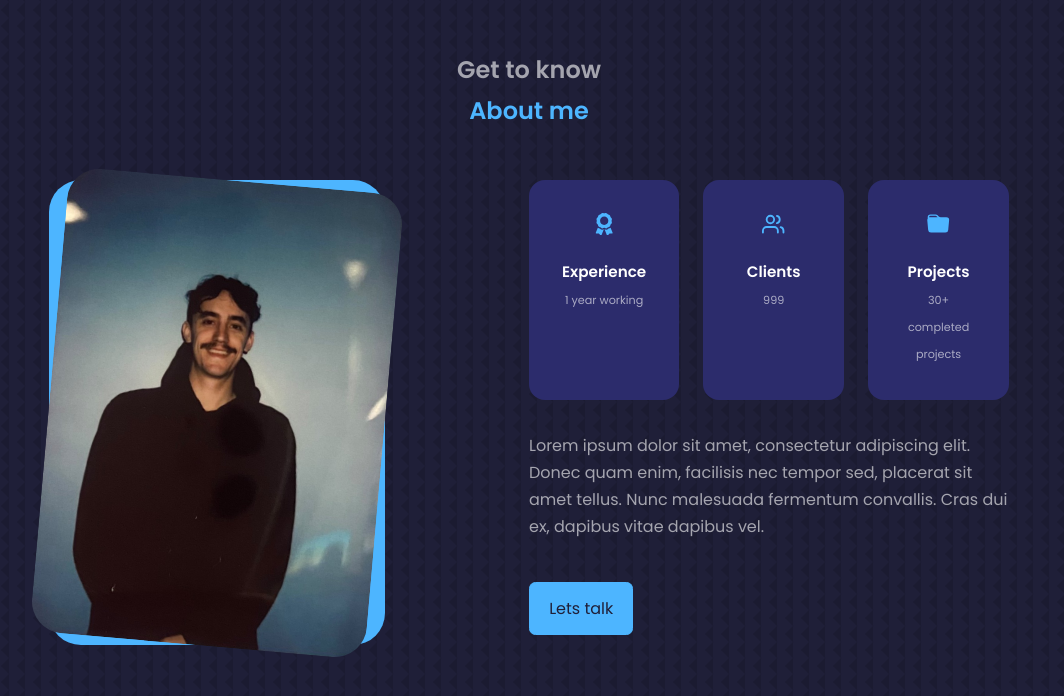
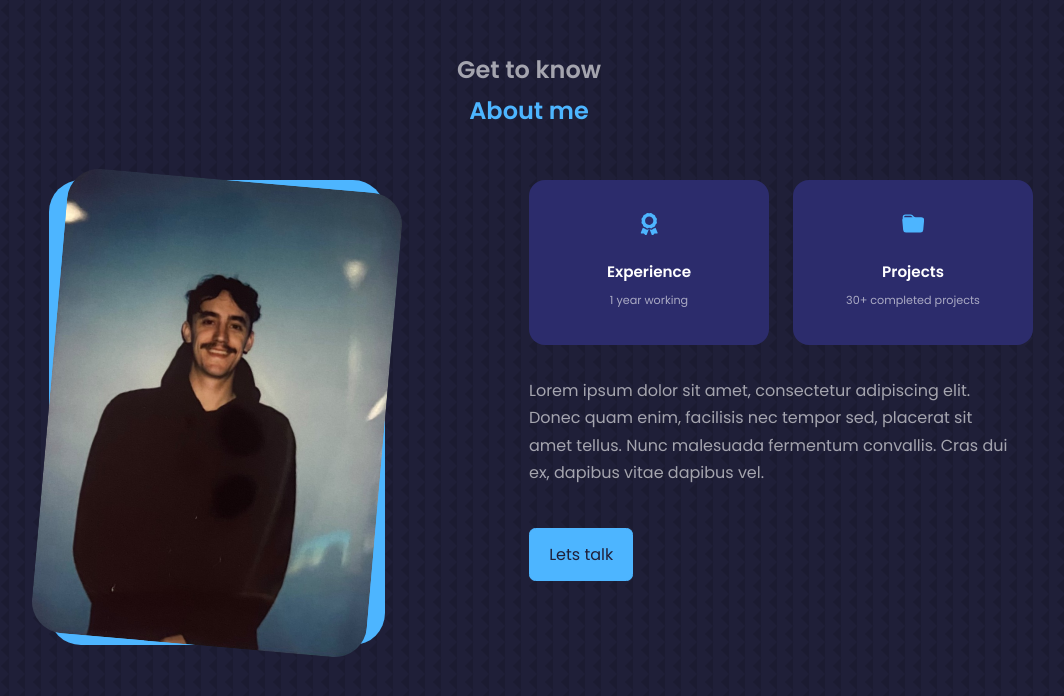
Before and after one commit to taine-rasmussen/portfoliov1, a React (Create React App) app: page / in a window 1280 px wide. Shown: the part 878-1574 px from the top of the page, without its empty margins (111-1175 px from the left). Built offline with nearby package versions, Linux system fonts and the light colour scheme.

Commit message:
removed about_card / styling

```diff
--- a/src/Components/About/About.css
+++ b/src/Components/About/About.css
@@ -43,6 +43,10 @@
   display: grid;
   grid-template-columns: repeat(3, 1fr);
   gap: 1.5rem;
+}
+
+.about_card {
+  width: 15rem;
 }
 
 .about_card h5 {
--- a/src/Components/About/About.js
+++ b/src/Components/About/About.js
@@ -37,11 +37,6 @@ const About = () => {
               <small>1 year working </small>
             </article>
             <article className='about_card'>
-              <FiUsers className='about_icon' />
-              <h5>Clients</h5>
-              <small>999</small>
-            </article>
-            <article className='about_card'>
               <BsFillFolderFill className='about_icon' />
               <h5>Projects</h5>
               <small>30+ completed projects  </small>
```
